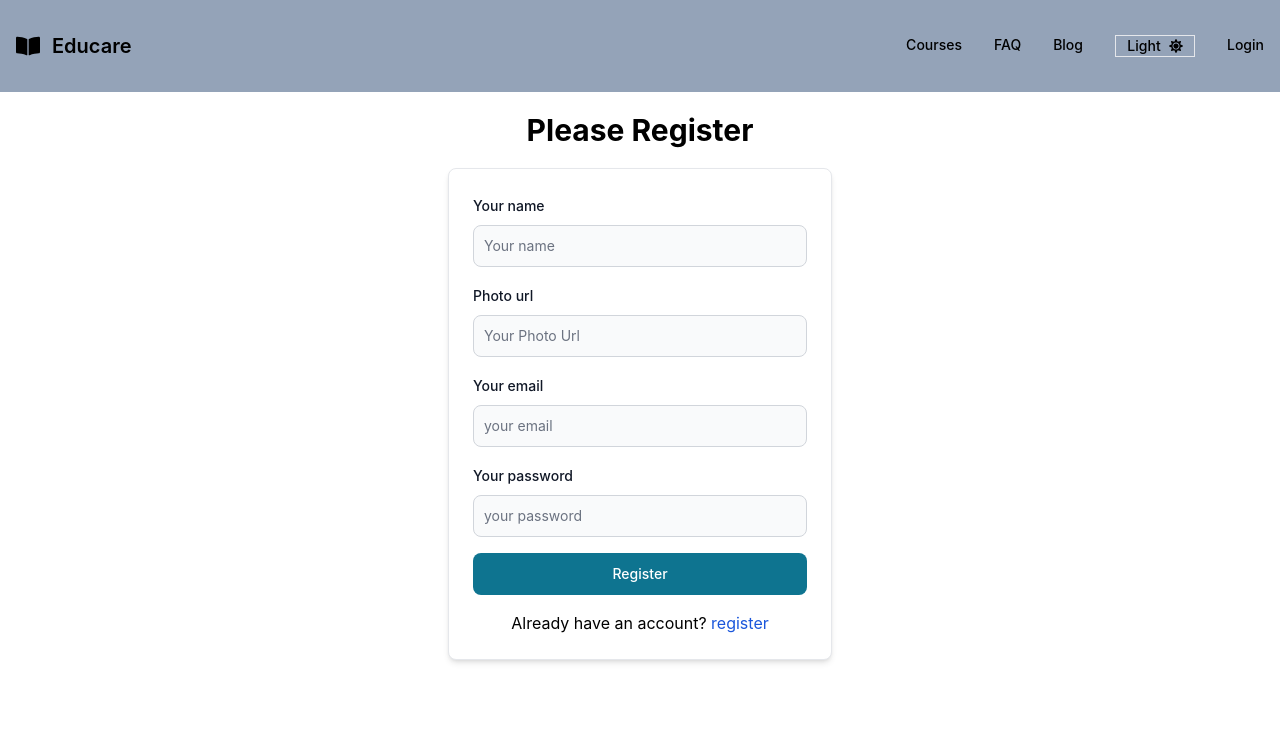
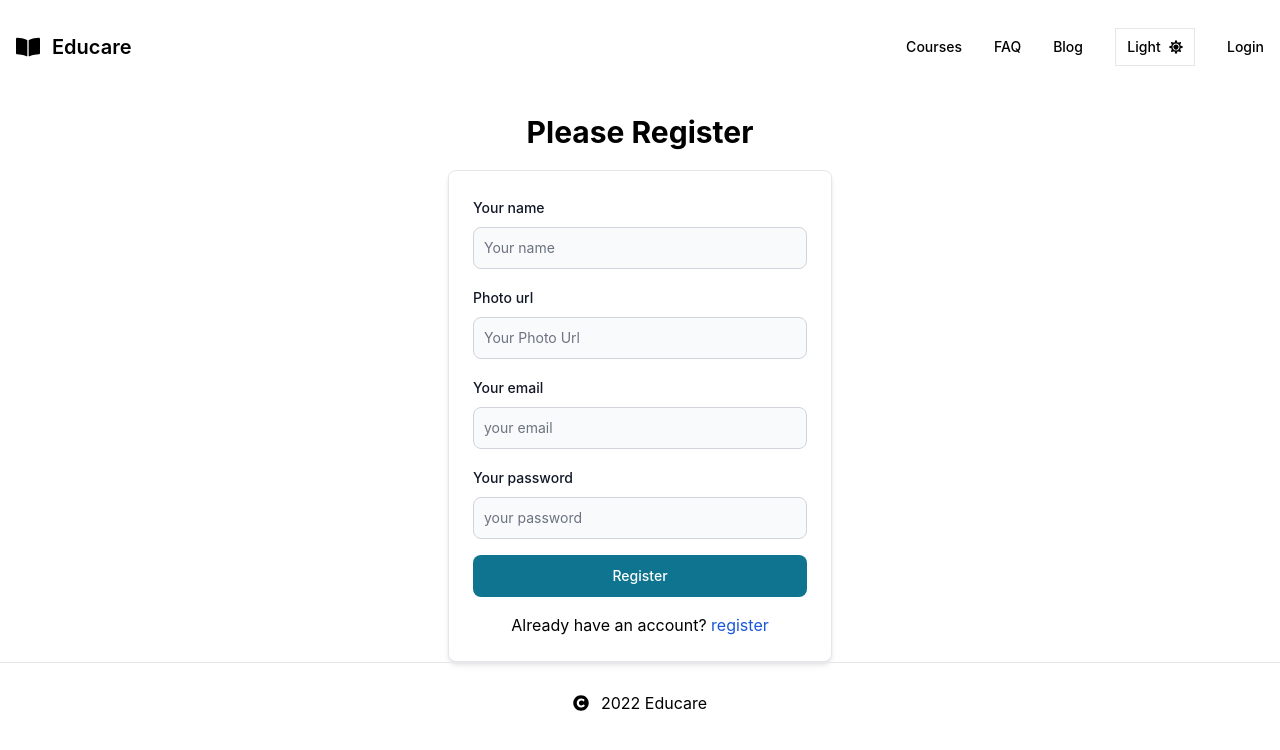
Before and after one commit to Murad501/Educare, a React (Create React App) app: page /register in a window 1280 px wide. Shown: the top 750 px of the page. Built offline with nearby package versions, Linux system fonts and the light colour scheme; no server answers.

Commit message:
all login system added

```diff
--- a/package.json
+++ b/package.json
@@ -14,6 +14,7 @@
     "react-icons": "^4.6.0",
     "react-router-dom": "^6.4.2",
     "react-scripts": "5.0.1",
+    "react-tooltip": "^4.4.3",
     "web-vitals": "^2.1.4"
   },
   "scripts": {
--- a/src/Context/UserContext.js
+++ b/src/Context/UserContext.js
@@ -5,39 +5,45 @@ import { createUserWithEmailAndPassword, getAuth, onAuthStateChanged, signInWith
 import { useState } from "react";
 import { useEffect } from "react";
 
-const authContext = createContext();
+export const authContext = createContext();
 
 const auth = getAuth(app);
 
 const UserContext = ({ children }) => {
 
-    const [user, setUser] = useState({})
+  const [user, setUser] = useState({});
+  const [loading, setLoading] = useState(true)
 
   const popUpSignIn = (provider) => {
+    setLoading(true)
     return signInWithPopup(auth, provider);
   };
 
   const createUserViaEmail = (email, password) => {
+    setLoading(true)
     return createUserWithEmailAndPassword(auth, email, password);
   }
 
   const signInUserViaEmail = (email, password) => {
+    setLoading(true)
     return signInWithEmailAndPassword(auth, email, password);
   }
 
   const logOut = () => {
+    setLoading(true)
     return signOut(auth);
   }
 
   useEffect(()=>{
     const unsubscribe = onAuthStateChanged(auth, currentUser =>{
         setUser(currentUser)
+        setLoading(false)
     });
 
     return unsubscribe()
   } , [])
 
-  const authInfo = {user, popUpSignIn, createUserViaEmail, signInUserViaEmail, logOut};
+  const authInfo = {user, auth, loading, popUpSignIn, createUserViaEmail, signInUserViaEmail, logOut};
 
   return (
     <authContext.Provider value={authInfo}>
--- a/src/Layout/Main.js
+++ b/src/Layout/Main.js
@@ -1,5 +1,6 @@
 import React from 'react';
 import { Outlet } from 'react-router-dom';
+import MainFooter from '../components/Footer/Footer';
 import Header from '../components/Header/Header';
 
 const Main = () => {
@@ -7,6 +8,7 @@ const Main = () => {
         <div>
             <Header></Header>
             <Outlet></Outlet>
+            <MainFooter></MainFooter>
         </div>
     );
 };
--- /dev/null
+++ b/src/components/Blog/Blog.js
@@ -0,0 +1,11 @@
+import React from 'react';
+
+const Blog = () => {
+    return (
+        <div>
+            from blog
+        </div>
+    );
+};
+
+export default Blog;
--- /dev/null
+++ b/src/components/Courses/Courses.js
@@ -0,0 +1,11 @@
+import React from 'react';
+
+const Courses = () => {
+    return (
+        <div>
+            form courses
+        </div>
+    );
+};
+
+export default Courses;
--- /dev/null
+++ b/src/components/FAQ/FAQ.js
@@ -0,0 +1,11 @@
+import React from 'react';
+
+const FAQ = () => {
+    return (
+        <div>
+            from faq
+        </div>
+    );
+};
+
+export default FAQ;
--- /dev/null
+++ b/src/components/Footer/Footer.js
@@ -0,0 +1,13 @@
+import React from "react";
+import { FaCopyright } from "react-icons/fa";
+
+const MainFooter = () => {
+  return (
+    <div className="flex justify-center items-center border-t py-7 gap-3">
+      <FaCopyright></FaCopyright>
+      <p>2022 Educare</p>
+    </div>
+  );
+};
+
+export default MainFooter;
--- /dev/null
+++ b/src/components/Header/Header.css
@@ -0,0 +1,4 @@
+.nav-menu a{
+    display: flex !important;
+    align-items: center;
+}
--- a/src/components/Header/Header.js
+++ b/src/components/Header/Header.js
@@ -1,37 +1,66 @@
-import { Navbar } from "flowbite-react";
-import React from "react";
+import { Button, Navbar } from "flowbite-react";
+import React, { useContext } from "react";
 import { useState } from "react";
 import { FaBookOpen, FaSun, FaMoon } from "react-icons/fa";
 import { Link } from "react-router-dom";
+import { authContext } from "../../Context/UserContext";
+import "./Header.css"
+import ReactTooltip from 'react-tooltip';
 
 const Header = () => {
-    const [lightMode, setLightMode] = useState(true)
+  const [lightMode, setLightMode] = useState(true);
 
-    const setMode = () =>{
-        setLightMode(!lightMode)
-    }
+  const { user, logOut } = useContext(authContext);
+
+  const handleLogOut = () => {
+    logOut()
+    .then(()=>{
+      console.log('user log out successful')
+    })
+    .catch(error=>{
+      console.error(error)
+    })
+  }
+
+  const setMode = () => {
+    setLightMode(!lightMode);
+  };
   return (
-    <Navbar className="py-7 bg-slate-400">
-      <Link className="flex justify-center items-center" to='/'>
+    <Navbar className="py-7 flex justify-center items-center">
+      <Link className="flex justify-center items-center" to="/">
         <FaBookOpen className="mr-3 h-6 sm:h-9 text-2xl"></FaBookOpen>
         <span className="self-center whitespace-nowrap text-xl font-semibold dark:text-white">
           Educare
         </span>
       </Link>
       <Navbar.Toggle />
-      <Navbar.Collapse>
-        <Link>Courses</Link>
-        <Link>FAQ</Link>
-        <Link>Blog</Link>
+      <Navbar.Collapse className="nav-menu">
+        <Link to='courses'>Courses</Link>
+        <Link to='faq'>FAQ</Link>
+        <Link to='blog'>Blog</Link>
         <Link onClick={setMode}>
-        {
-            lightMode ?
-            <div className="flex justify-center items-center gap-2 border px-2 w-20 mx-auto">Light <FaSun></FaSun></div>
-            :
-            <div className="flex justify-center items-center gap-2 border px-2 w-20 mx-auto">Dark <FaMoon></FaMoon></div>
-        }
+          {lightMode ? (
+            <div className="flex justify-center items-center gap-2 border p-2 w-20 mx-auto">
+              Light <FaSun></FaSun>
+            </div>
+          ) : (
+            <div className="flex justify-center items-center gap-2 border p-2 w-20 mx-auto">
+              Dark <FaMoon></FaMoon>
+            </div>
+          )}
         </Link>
-        <Link to='login'>Login</Link>
+        <div className="flex justify-center items-center">
+         {
+         user?.uid ?
+            <div className="flex gap-3">
+                <img data-tip={user.name}  src={user.photoURL} className="mr-3 h-6 sm:h-9 rounded-full" alt="" />
+                <ReactTooltip></ReactTooltip>
+                <Button onClick={handleLogOut}>Log Out</Button>
+            </div>
+          :
+            <Link to="login">Login</Link>
+          }
+        </div>
       </Navbar.Collapse>
     </Navbar>
   );
--- a/src/components/LogIn/LogIn.js
+++ b/src/components/LogIn/LogIn.js
@@ -1,14 +1,58 @@
 import { Button, Card, Label, TextInput } from "flowbite-react";
 import React from "react";
+import { FaGoogle, FaGithub } from "react-icons/fa";
+import { useContext } from "react";
+import { authContext } from "../../Context/UserContext";
+import { GithubAuthProvider, GoogleAuthProvider } from "firebase/auth";
 import { Link } from "react-router-dom";
-import { FaGoogle, FaGithub } from "react-icons/fa";
 
 const LogIn = () => {
+    const {popUpSignIn, signInUserViaEmail} = useContext(authContext)
+
+    const googleProvider = new GoogleAuthProvider();
+    const githubProvider = new GithubAuthProvider();
+
+    const handleGoogleLogIn = () =>{
+        popUpSignIn(googleProvider)
+        .then((result) => {
+            console.log( result.user,'user login successfully')
+        })
+        .catch(error => {
+            console.error(error)
+        })
+    }
+
+    const handleGithubLogIn = () =>{
+      popUpSignIn(githubProvider)
+      .then((result) => {
+        console.log( result.user,'user login successfully')
+    })
+    .catch(error => {
+        console.error(error)
+    })
+  }
+
+  const handleSignIn = (event) =>{
+    event.preventDefault()
+    const form = event.target;
+
+    const email = form.email.value;
+    const password = form.password.value;
+
+    signInUserViaEmail(email, password)
+    .then(result=>{
+      console.log(result.user, 'user successfully log in')
+    })
+    .catch(error=>{
+      console.error(error)
+    })
+  }
+
   return (
     <div className="max-w-sm mx-auto">
         <h1 className="text-3xl font-bold my-5 text-center">Please Login</h1>
       <Card>
-        <form className="flex flex-col gap-4">
+        <form onSubmit={handleSignIn} className="flex flex-col gap-4">
           <div>
             <div className="mb-2 block">
               <Label htmlFor="email1" value="Your email" />
@@ -39,8 +83,8 @@ const LogIn = () => {
         <p className="text-center">New here? <Link to='/register' className="text-blue-700">create account</Link></p>
         <p className="text-center">or Log in with</p>
         <div className="flex gap-4 mx-auto">
-            <FaGoogle className="h-10 w-10 bg-red-600 p-2 rounded-full text-white"></FaGoogle>
-            <FaGithub className="h-10 w-10 bg-gray-600 p-2 rounded-full text-white"></FaGithub>
+            <FaGoogle onClick={handleGoogleLogIn} className="h-10 w-10 bg-red-600 p-2 rounded-full text-white"></FaGoogle>
+            <FaGithub onClick={handleGithubLogIn} className="h-10 w-10 bg-gray-600 p-2 rounded-full text-white"></FaGithub>
         </div>
       </Card>
     </div>
--- a/src/components/Register/Register.js
+++ b/src/components/Register/Register.js
@@ -1,13 +1,44 @@
+import { updateProfile } from "firebase/auth";
 import { Button, Card, Label, TextInput } from "flowbite-react";
 import React from "react";
+import { useContext } from "react";
 import { Link } from "react-router-dom";
+import { authContext } from "../../Context/UserContext";
 
 const Register = () => {
+
+  const {createUserViaEmail, auth} = useContext(authContext)
+
+  const handleRegister = (event) =>{
+    event.preventDefault()
+    const form = event.target;
+
+    const name = form.name.value;
+    const imageUrl = form.photoUrl.value;
+    const email = form.email.value;
+    const password = form.password.value;
+
+    createUserViaEmail(email, password)
+    .then(result => {
+      updateProfile(auth.currentUser, {
+        displayName: name, photoURL: imageUrl
+      }).then(() => {
+        console.log('user name and photo url update successfully')
+      }).catch((error) => {
+        console.error(error)
+      });
+      console.log('user created successfully')
+    })
+    .catch(error=>{
+      console.error(error)
+    })
+  }
+
   return (
     <div className="max-w-sm mx-auto">
         <h1 className="text-3xl font-bold my-5 text-center">Please Register</h1>
       <Card>
-        <form className="flex flex-col gap-4">
+        <form onSubmit={handleRegister} className="flex flex-col gap-4">
         <div>
             <div className="mb-2 block">
               <Label htmlFor="name" value="Your name" />
```
Also changed, not shown: src/Routes/router.js (+15 -0 lines), 1 other file (tests, documents, lock files or other folders).
